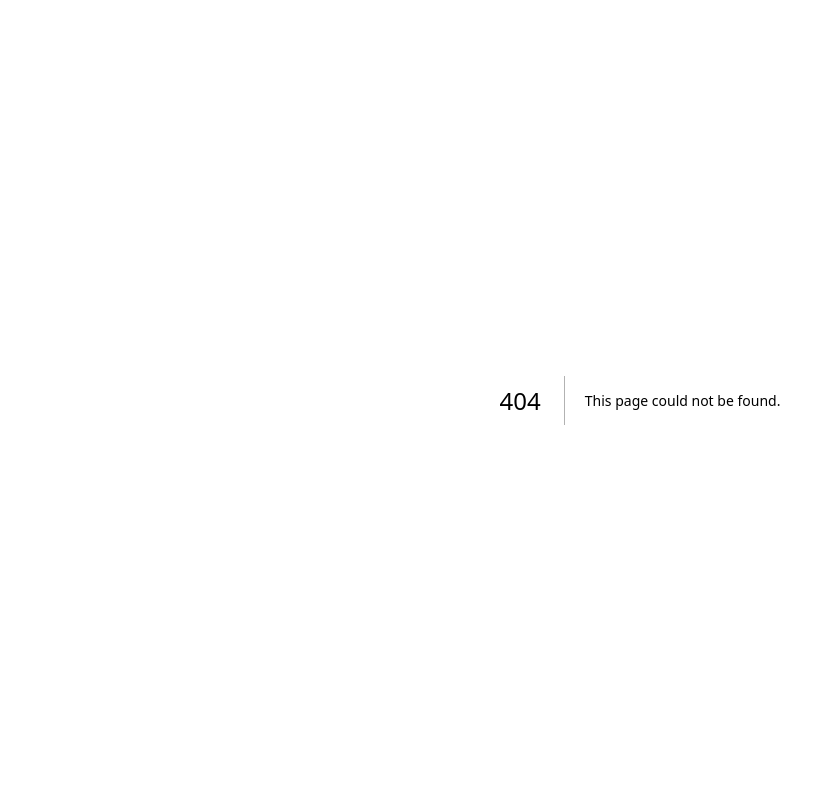
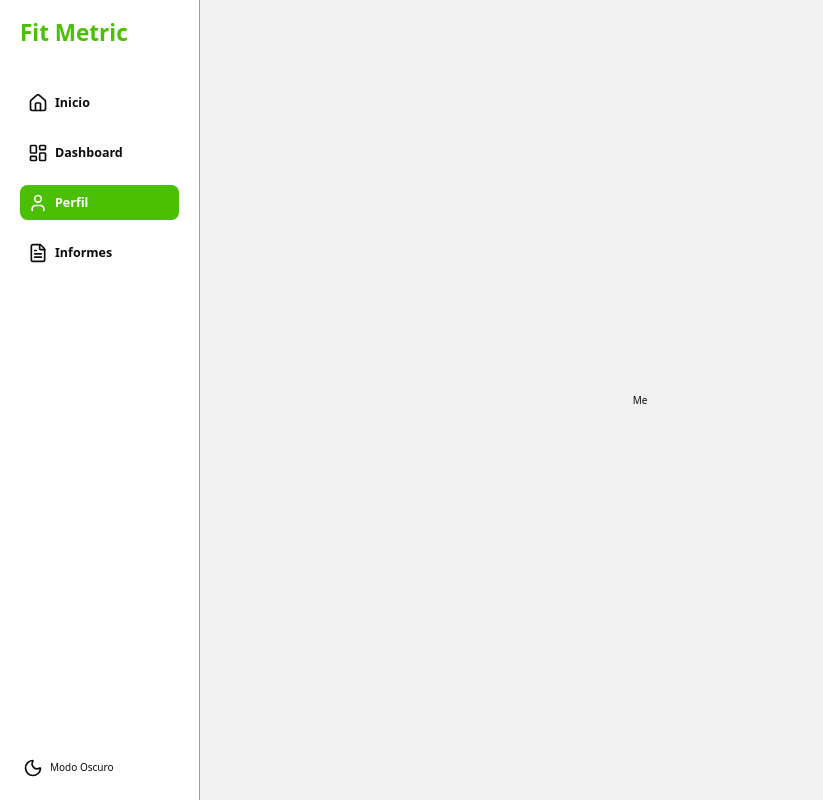
Before and after one commit to Jota-ato/Fit-metric-nextjs, a Next.js app: page /app/me in a window 1280 px wide. Before the commit this address had no page. Shown: the whole page, without its empty margins (0-823 px from the left). Built offline with nearby package versions, Linux system fonts and the light colour scheme; what @midudev/tailwind-animations would draw is missing.

Commit message:
feat: add me and reports pages -Me directory in app -Reports directory in app -Text-xl in sidebar when is desktop.

```diff
--- /dev/null
+++ b/app/app/me/page.tsx
@@ -0,0 +1,5 @@
+export default function MePage() {
+    return (
+        <div>Me</div>
+    )
+}
--- /dev/null
+++ b/app/app/reports/page.tsx
@@ -0,0 +1,5 @@
+export default function ReportsPage() {
+    return (
+        <div>Reports</div>
+    )
+}
--- a/package.json
+++ b/package.json
@@ -15,7 +15,8 @@
     "react": "19.2.3",
     "react-dom": "19.2.3",
     "react-icons": "^5.5.0",
-    "recharts": "^3.6.0"
+    "recharts": "^3.6.0",
+    "zustand": "^5.0.9"
   },
   "devDependencies": {
     "@tailwindcss/postcss": "^4",
--- a/src/components/app/SideBar.tsx
+++ b/src/components/app/SideBar.tsx
@@ -39,13 +39,13 @@ export default function SideBar() {
                             <Link
                                 key={path}
                                 href={path}
-                                className={`flex items-center gap-3 p-3 rounded-lg transition-all duration-300 ${isActive(path)
+                                className={`flex items-center gap-3 p-3 text-xl rounded-xl transition-all duration-300 ${isActive(path)
                                     ? "bg-primary text-white"
                                     : "hover:bg-background/80"
                                     }`}
                             >
                                 <Icon size={20} />
-                                <span className="font-medium">{label}</span>
+                                <span className="font-bold">{label}</span>
                             </Link>
                         ))}
                     </nav>
```
Also changed, not shown: 1 other file (tests, documents, lock files or other folders).
